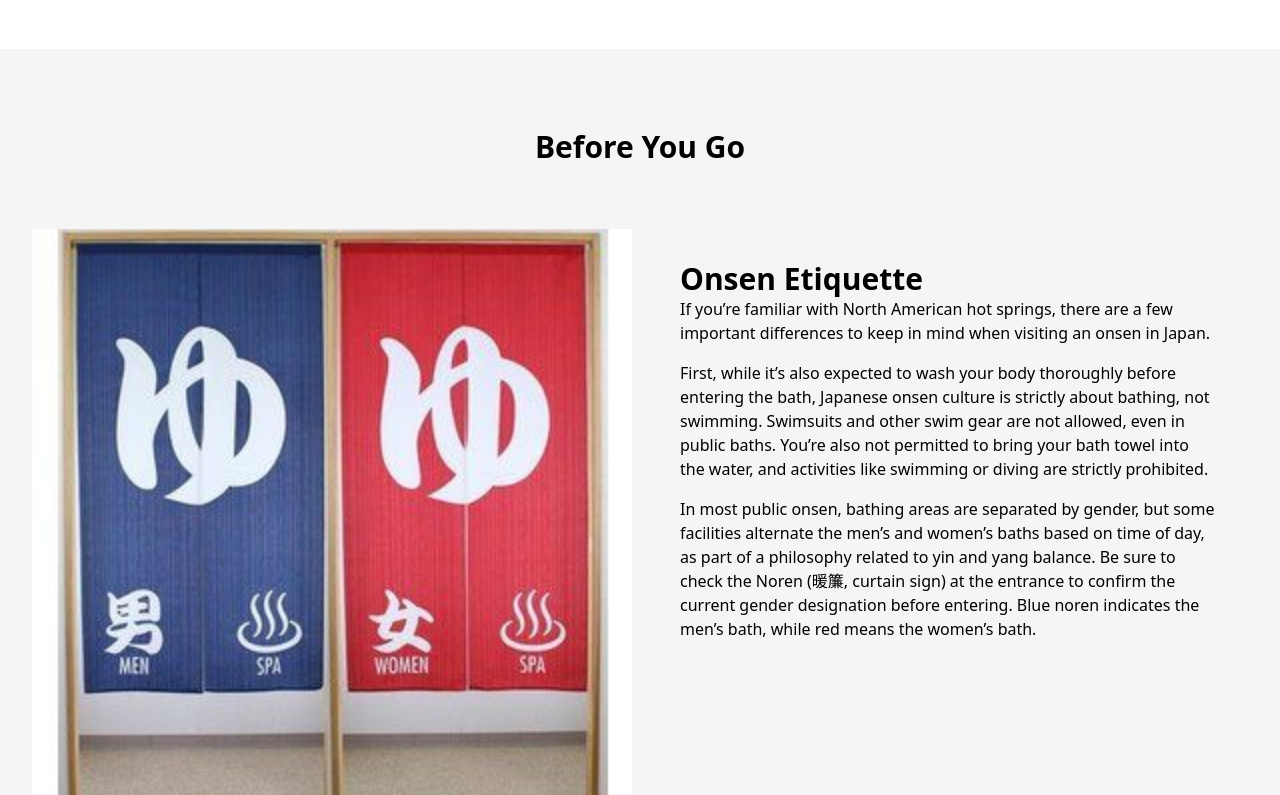
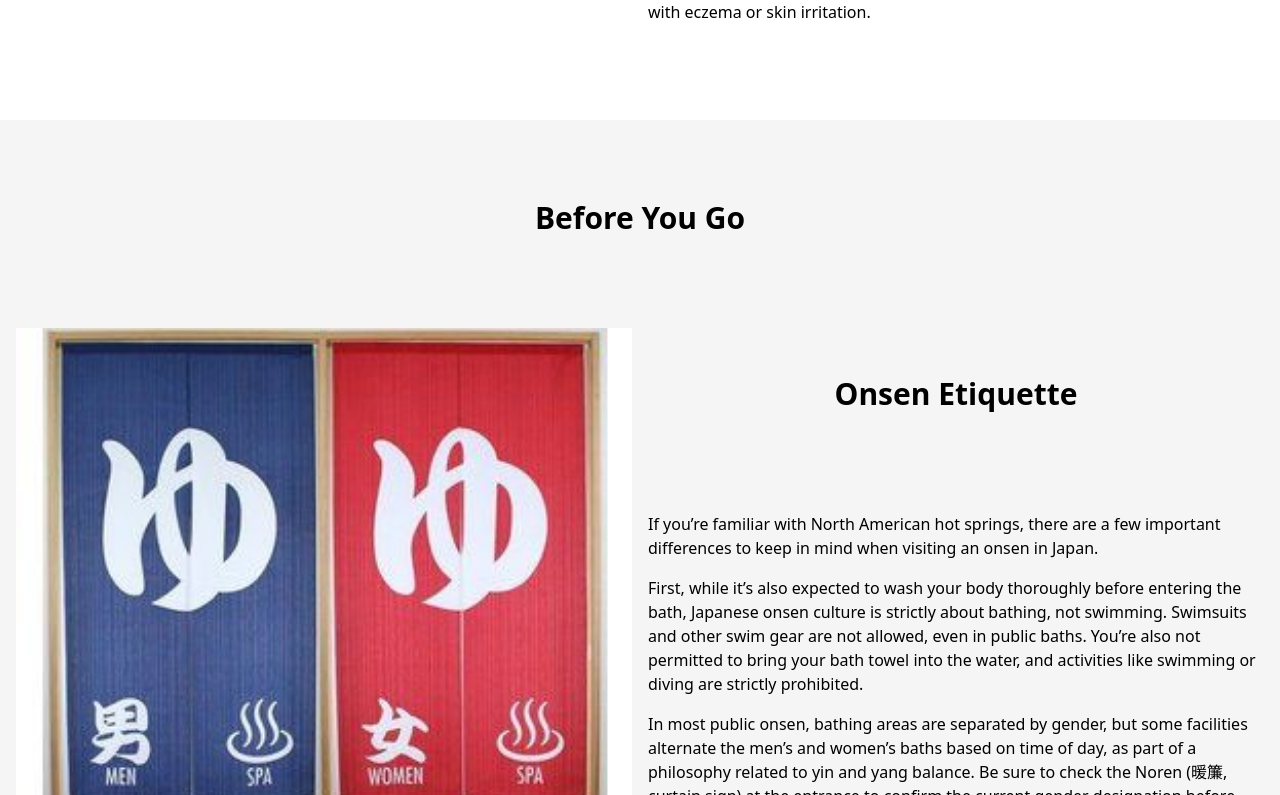
Before and after one commit to elriot/JapanOnsenTour, a React (Vite) app in the folder japan-onsen-tour/: page / in a window 1280 px wide. Shown: the part 1285-2080 px from the top of the page. Built offline with nearby package versions, Linux system fonts and the light colour scheme.

Commit message:
Changed some styles

```diff
--- a/japan-onsen-tour/src/components/Heading2.jsx
+++ b/japan-onsen-tour/src/components/Heading2.jsx
@@ -2,7 +2,7 @@ function Heading2({children, className = "", center="false"}){
 	const extraClass = center === "true" ? "text-center" : "";
 
 	return (
-		<h2 className={`text-3xl font-bold mb-15${className} ${extraClass}`}>
+		<h2 className={`text-3xl font-bold mb-15 ${className} ${extraClass}`}>
 			{children}
 		</h2>
 	);
--- a/japan-onsen-tour/src/components/ItemCard.jsx
+++ b/japan-onsen-tour/src/components/ItemCard.jsx
@@ -1,9 +1,9 @@
 function ItemCard({title, description, className=""}){
 
 	return (
-		<div className={`w-full md:w-1/3 pb-10 ${className}`}>
-			<h4 className="text-xl font-semibold mb-2 underline underline-offset-4 decoration-gray-300">{title}</h4>
-			<p>{description}</p>
+		<div className={`w-full md:w-1/3 p-2 pb-7 ${className}`}>
+			<h4 className="text-l font-semibold mb-2 underline underline-offset-4 decoration-gray-300">{title}</h4>
+			<p className="p-1">{description}</p>
 		</div>
 	);
 }
--- a/japan-onsen-tour/src/components/Section.jsx
+++ b/japan-onsen-tour/src/components/Section.jsx
@@ -3,7 +3,7 @@ function Section({children, className="", paddingTop = "true", paddingBottom = "
 	const topPadding = paddingTop === "true" ? "pt-20" : "";
 	const bottomPadding = paddingBottom === "true" ? "pb-20" : "";
 	return (
-		<section className={`p-8 ${bottomPadding} ${topPadding} ${className}`}>
+		<section className={`p-4 ${bottomPadding} ${topPadding} ${className}`}>
 			{children}
 		</section>
 	);
--- a/japan-onsen-tour/src/components/SubTitle.jsx
+++ b/japan-onsen-tour/src/components/SubTitle.jsx
@@ -2,7 +2,7 @@ function SubTitle({children, className = "", center="false"}){
 	const extraClass = center === "true" ? "text-center" : "";
 
 	return (
-		<p className={`text-2xl font-bold mb-5 ${className} ${extraClass}`}>
+		<p className={`text-xl font-bold mb-5 ${className} ${extraClass}`}>
 			{children}
 		</p>
 	);
--- a/japan-onsen-tour/src/pages/Etiquette.jsx
+++ b/japan-onsen-tour/src/pages/Etiquette.jsx
@@ -12,8 +12,8 @@ function Etiquette({className=""}){
 			<ResponsiveRow>
 				<ResponsiveRowImage src={noren} alt="Noren sign" className="object-contain"/>
 				<ResponsiveRowText>
-					<Section paddingTop="false">
-						<Heading2 className="text-center">Onsen Etiquette</Heading2>
+					<div className="pt-12">
+						<Heading2 className="text-center pb-10">Onsen Etiquette</Heading2>
 						<p className="mb-4">
 							If you’re familiar with North American hot springs, there are a few important differences to keep in mind when visiting an onsen in Japan.
 						</p>
@@ -23,7 +23,7 @@ function Etiquette({className=""}){
 						<p className="mb-4">
 							In most public onsen, bathing areas are separated by gender, but some facilities alternate the men’s and women’s baths based on time of day, as part of a philosophy related to yin and yang balance. Be sure to check the Noren (暖簾, curtain sign) at the entrance to confirm the current gender designation before entering. Blue noren indicates the men’s bath, while red means the women’s bath.
 						</p>
-					</Section>
+					</div>
 				</ResponsiveRowText>
 			</ResponsiveRow>
 		</Section>
--- a/japan-onsen-tour/src/pages/PackingEssensial.jsx
+++ b/japan-onsen-tour/src/pages/PackingEssensial.jsx
@@ -9,7 +9,7 @@ function PackingEssensial({className= ""}){
 	return (
 		<Section className={className}>
 			<Heading2 center="true">Packing Essentials for Your Onsen Trip</Heading2>
-			<p className="text-center pb-15">
+			<p className="pb-15">
 				Preparing for an onsen trip is simple, but a few thoughtful choices can enhance your experience.
 			</p>
 
@@ -24,7 +24,7 @@ function PackingEssensial({className= ""}){
 			<ResponsiveRow>
 				<ItemCard title="Swimsuits & Clothing" description="Nude bathing is standard. All clothing must be left in the locker or changing area." />
 				<ItemCard title="Valuables" description="It’s best to keep jewelry and electronics in your hotel room or a secure locker." />
-  				<ItemCard title="Toiletries (Optional)" description="Photography is generally not allowed in bathing areas to ensure the privacy of all guests." />
+  				<ItemCard title="Phones & Camera (in the onsen)" description="Photography is generally not allowed in bathing areas to ensure the privacy of all guests." />
 			</ResponsiveRow>
 		</Section>
 	);
--- a/japan-onsen-tour/src/pages/RyokanHotel.jsx
+++ b/japan-onsen-tour/src/pages/RyokanHotel.jsx
@@ -20,7 +20,7 @@ function RyokanHotel({ className = "" }) {
 <CompareTable data={compareData} />
 	return (
 		<Section className={`${className}`}>
-			<Heading2 center="true">Ryokan Vs. Hotel</Heading2>
+			<Heading2 className="">Ryokan Vs. Hotel</Heading2>
 			<ResponsiveRow>
 				<ResponsiveRowImage src={ryokanImg} alt="ryokan room" className="rounded-lg"></ResponsiveRowImage>
 				<ResponsiveRowImage src={kaisekiImg} alt="kaiseki dinner" className="rounded-lg"></ResponsiveRowImage>
```
